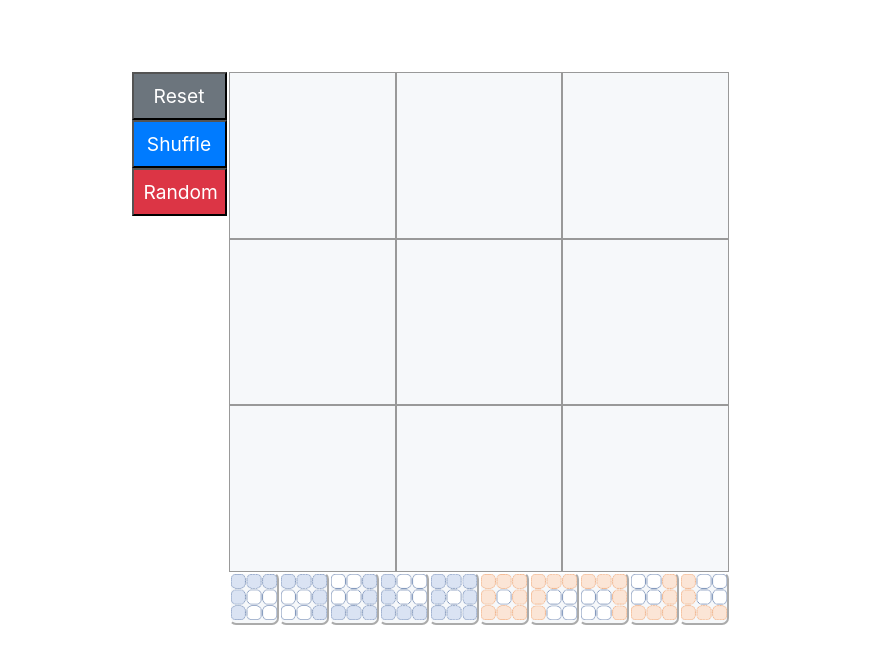
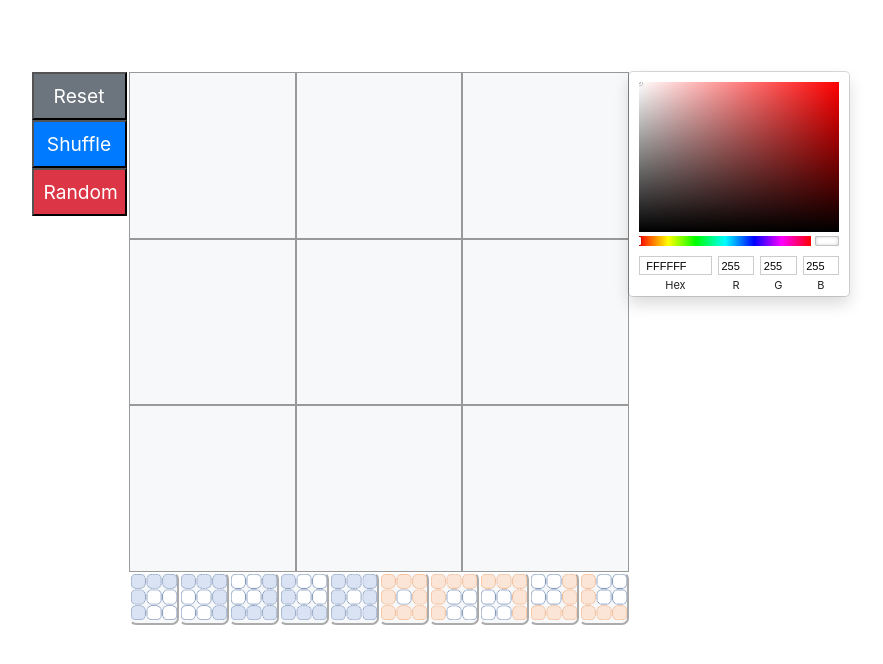
Before and after one commit to GlennChia/pixel-art, a React (Create React App) app in the folder frontend/pixel-art/: page / in a window 1280 px wide. Shown: the top 664 px of the page, without its empty margins (211-1094 px from the left). Built offline with nearby package versions, Linux system fonts and the light colour scheme.

Commit message:
Added SketchPicker component
Compoent allows selection of colors

```diff
--- a/frontend/pixel-art/package.json
+++ b/frontend/pixel-art/package.json
@@ -8,6 +8,7 @@
     "@testing-library/user-event": "^7.2.1",
     "axios": "^0.19.2",
     "react": "^16.13.1",
+    "react-color": "^2.18.1",
     "react-dom": "^16.13.1",
     "react-router": "^5.2.0",
     "react-router-dom": "^5.2.0",
--- /dev/null
+++ b/frontend/pixel-art/src/components/Board/SketchPickerCustom/SketchPickerCustom.js
@@ -0,0 +1,17 @@
+import React, { Component } from 'react';
+import { SketchPicker } from 'react-color';
+
+class SketchPickerCustom extends Component {
+  render() {
+    return (
+      <SketchPicker
+        color={ this.props.selectedColor }
+        onChangeComplete={ this.props.handleChangeComplete }
+        presetColors={ [] }
+        disableAlpha={ true }
+      />
+    );
+  }
+}
+
+export default SketchPickerCustom;
--- a/frontend/pixel-art/src/containers/BoardBuilder/BoardBuilder.js
+++ b/frontend/pixel-art/src/containers/BoardBuilder/BoardBuilder.js
@@ -8,6 +8,7 @@ import axios from 'axios';
 import Spinner from '../../components/UI/Spinner/Spinner';
 import withErrorHandler from '../../hoc/withErrorHandler/withErrorHandler';
 import sizeHelpers from '../../helpers/sizeHelpers';
+import SketchPickerCustom from '../../components/Board/SketchPickerCustom/SketchPickerCustom';
 
 const DEFAULTCOLOR = '#F6F8FA';
 const COLORRANGE = [ '#FF9AA2', '#FFB7B2', '#FFDAC1', '#E2F0CB', '#B5EAD7', '#C7CEEA' ];
@@ -28,7 +29,8 @@ class BoardBuilder extends Component {
 
     state = {
         board: DEFAULTBOARD,
-        loading: false
+        loading: false,
+        selectedColor: '#FFFFFF',
     }
 
     generateRandomNumber(min, max)  {
@@ -120,8 +122,12 @@ class BoardBuilder extends Component {
         this.setState({board: updatedBoard});
     }
 
+    handleChangeComplete = (color) => {
+        this.setState({ selectedColor: color.hex });
+      };
+
     render () {
-        const WIDTH = 600;
+        const WIDTH = 800;
         const HEIGHT = 500;
         let disableShrink = false;
         let boxDimensions =  HEIGHT/this.state.board[0].length;
@@ -147,6 +153,9 @@ class BoardBuilder extends Component {
                         {displayBoard}
                         <SizeControls sizeChange={this.sizeHandler} disableShrink={disableShrink}/>
                     </div>
+                    <div style={{width: '200px'}}>
+                        <SketchPickerCustom handleChangeComplete={this.handleChangeComplete} selectedColor={this.state.selectedColor}/>
+                    </div>
                 </div>
             </Aux>
         );
```
Also changed, not shown: 1 other file (tests, documents, lock files or other folders).
